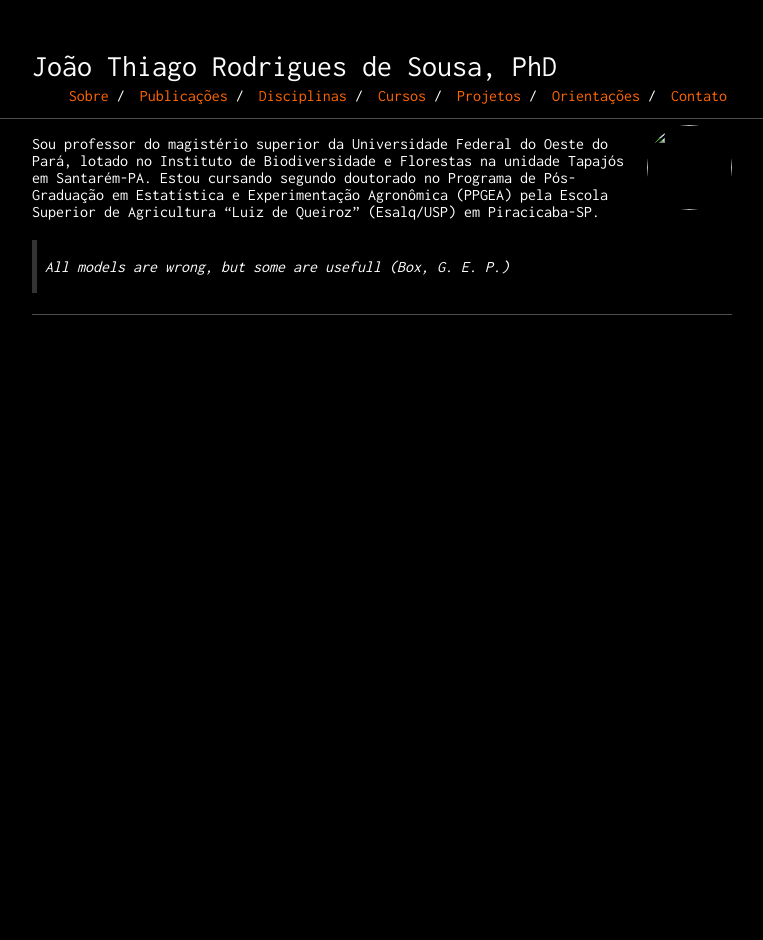
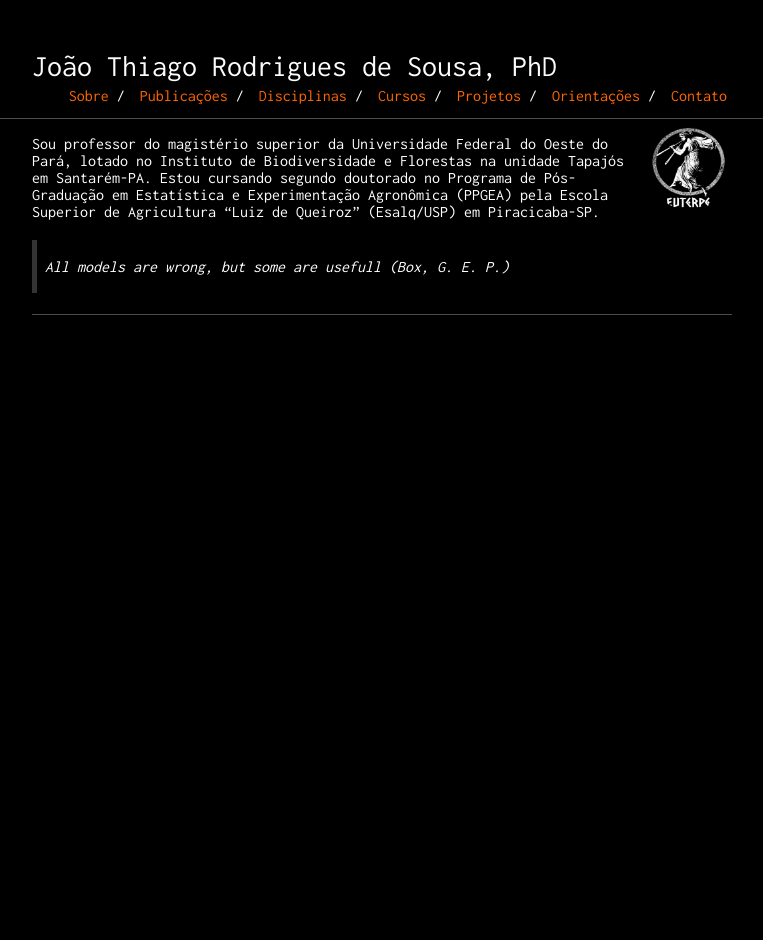
Before and after one commit to joaothiagors/joaothiagors.github.io, a Jekyll site: the page built from index.md, in a window 1280 px wide. Shown: the whole page, without its empty margins (258-1021 px from the left). Built offline with Jekyll 4.4.1, drawn with Linux system fonts in a browser that asks for light colours.

Commit message:
adding a figure

```diff
--- a/index.md
+++ b/index.md
@@ -2,7 +2,7 @@
 layout: default
 ---
 
-<img class="profile-picture" src="" >
+<img class="profile-picture" src="euterpe.png" >
 
 Sou professor do magistério superior da Universidade Federal do Oeste do Pará, lotado no Instituto de Biodiversidade e Florestas na unidade Tapajós em Santarém-PA. Estou cursando segundo doutorado no Programa de Pós-Graduação em Estatística e Experimentação Agronômica (PPGEA) pela Escola Superior de Agricultura "Luiz de Queiroz" (Esalq/USP) em Piracicaba-SP.
 
```
Also changed, not shown: euterpe.png (added).
